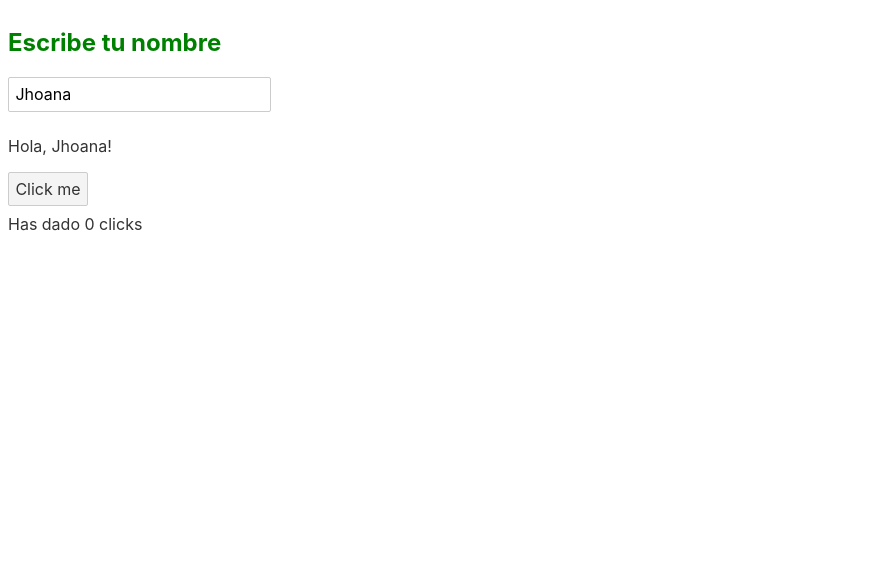
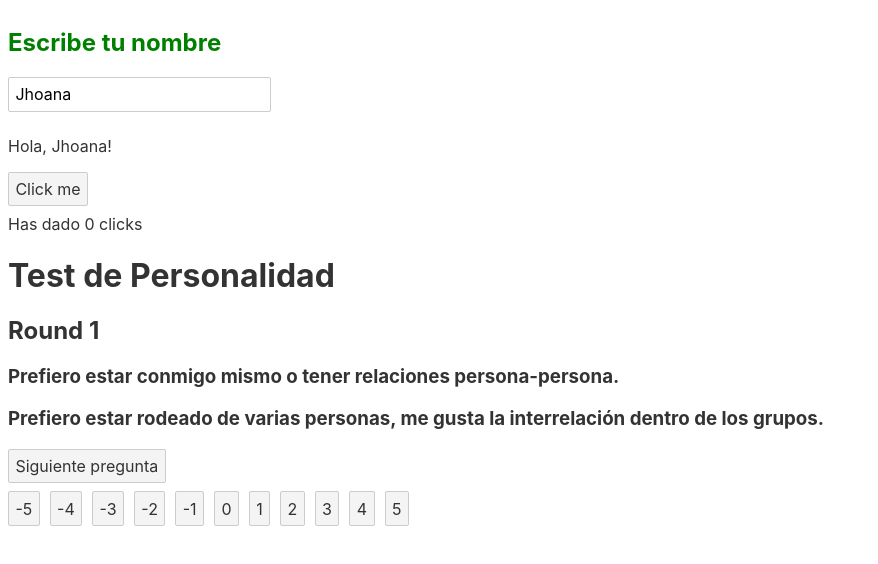
Before and after one commit to JhoanaVicente/webNotas, a Svelte app: page / in a window 1280 px wide. Shown: the top 564 px of the page, without its empty margins (0-878 px from the left). Built offline with nearby package versions, Linux system fonts and the light colour scheme.

Commit message:
Delete all and I turn do again

```diff
--- a/src/App.svelte
+++ b/src/App.svelte
@@ -2,6 +2,7 @@
 	let nombre= 'Jhoana';
 
 	import Boton from "./components/Boton.svelte";
+	import TestA from "./components/testA.svelte";
 </script>
 
 <main>
@@ -10,6 +11,7 @@
 
 	<p>Hola, {nombre}!</p>
 	<Boton />
+	<TestA />
 </main>
 
 <style>
--- /dev/null
+++ b/src/components/TestA.svelte
@@ -0,0 +1,91 @@
+<!-- TestA.svelte -->
+<script>
+    let rounds = [
+        {
+            questions: [
+                {
+                    question1: "Prefiero estar conmigo mismo o tener relaciones persona-persona.",
+                    question2: "Prefiero estar rodeado de varias personas, me gusta la interrelación dentro de los grupos."
+                },
+                {
+                    question1: "Prefiero la profundidad de las experiencias a su variedad.",
+                    question2: "Prefiero la variedad de experiencias a la profundidad de cada una."
+                },
+                {
+                    question1: "Prefiero guardarme mis propios pensamientos si no me los preguntan directamente.",
+                    question2: "Me gusta compartir mis pensamientos con otras personas."
+                },
+                {
+                    question1: "Me gusta especialmente la quietud y la tranquilidad y un buen nivel de intimidad.",
+                    question2: "Me siento cómodo con un cierto nivel de bullicio y en los eventos sociales."
+                },
+                {
+                    question1: "Funciono especialmente bien cuando tengo tiempo para mí mismo y reflexionar.",
+                    question2: "Funciono especialmente bien cuando puedo compartir ideas con otras personas."
+                },
+                {
+                    question1: "Tengo un círculo reducido de amistades de mucho tiempo, y soy cauto cuando conozco a alguien por primera vez.",
+                    question2: "Tengo un círculo amplio de amistades, mucha facilidad para hacer."
+                },
+            ],
+            options: [-5, -4, -3, -2, -1, 0, 1, 2, 3, 4, 5]
+        }
+    ];
+
+    let currentRound = 0;
+    let currentQuestion = 0;
+    let answers = [];
+
+    function handleNextQuestion() {
+        if (currentQuestion === 0) {
+            currentQuestion = 1;
+        } else {
+            currentQuestion = 0;
+            if (currentRound < rounds.length - 1) {
+                currentRound += 1;
+            } else {
+                // El usuario ha completado todas las rondas, calcular resultados o mostrarlos
+            }
+        }
+    }
+
+    function handleAnswerSelection(option) {
+        answers[currentRound] = option;
+    }
+</script>
+
+<main>
+    <h1>Test de Personalidad</h1>
+    {#if currentRound < rounds.length}
+        <h2>Round {currentRound + 1}</h2>
+        <form on:submit|preventDefault={handleNextQuestion}>
+            <h3>{rounds[currentRound].questions[currentQuestion].question1}</h3>
+            <h3>{rounds[currentRound].questions[currentQuestion].question2}</h3>
+            <button type="submit">{currentQuestion === 0 ? 'Siguiente pregunta' : 'Siguiente pregunta'}</button>
+        </form>
+        <div class="options-container">
+            {#each rounds[currentRound].options as option}
+                <button
+                    class="option-button"
+                    class:selected={answers[currentRound] === option}
+                    on:click={() => handleAnswerSelection(option)}>
+                    {option}
+                </button>
+            {/each}
+        </div>
+    {:else}
+        <p>Test completado.</p>
+    {/if}
+</main>
+
+<style>
+    .options-container {
+        display: flex;
+        flex-wrap: wrap;
+    }
+
+    .option-button {
+        margin-right: 10px;
+        margin-bottom: 10px;
+    }
+</style>
```
